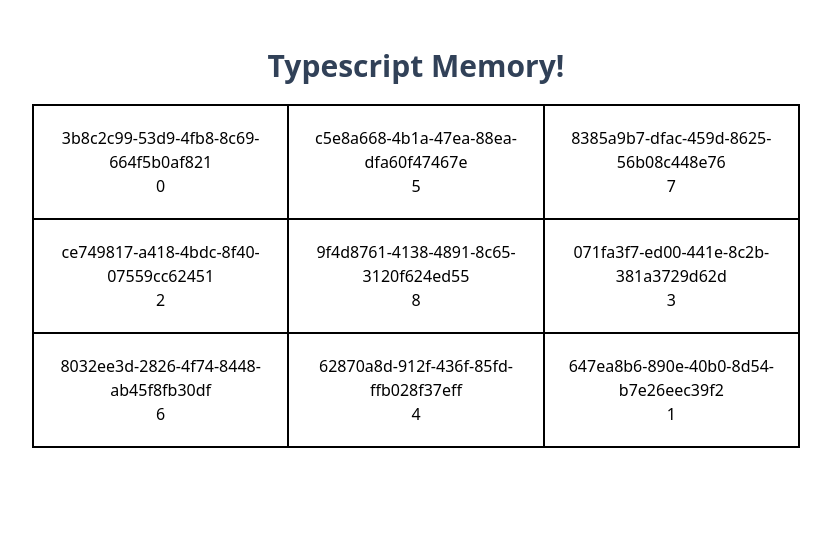
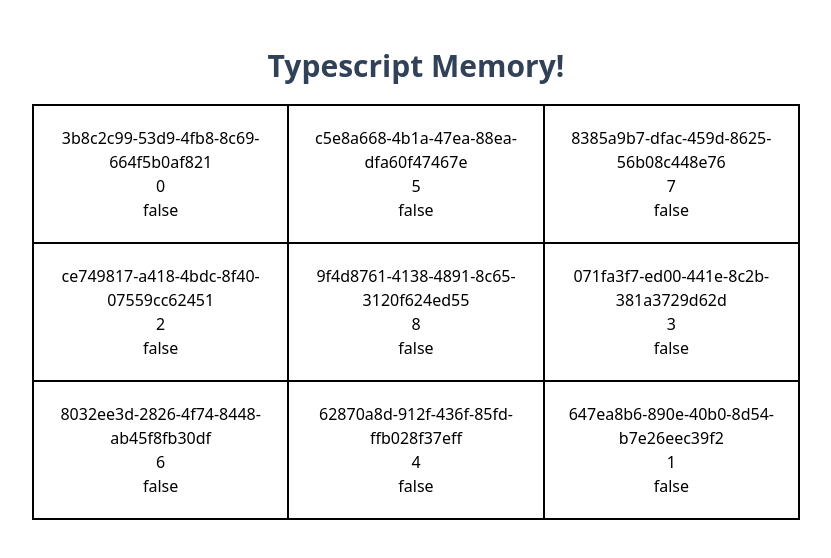
Before and after one commit to JellyRollJunior/ts-memory, a React (Vite) app: page / in a window 1280 px wide. Shown: the top 558 px of the page, without its empty margins (224-1055 px from the left). Built offline with nearby package versions, Linux system fonts and the light colour scheme.

Commit message:
Show tile clicked status. Create gamestate. Implement gameTile on click

```diff
--- a/src/components/game/gameTile.tsx
+++ b/src/components/game/gameTile.tsx
@@ -2,13 +2,18 @@
 
 type AppProps = {
   data: Tile,
+  onClick: () => void,
 }
-const GameTile = ({ data }: AppProps) => {
+
+const GameTile = ({ data, onClick }: AppProps) => {
 
   return (
-    <li className="text-center px-3 py-5 border-black border hover:bg-gray-100">
-      <div>{data.id}</div>
-      <div>{data.src}</div>
+    <li className={`text-center border-black border hover:bg-gray-300 ${data.clicked && 'bg-gray-200'}`}>
+      <button className='px-3 py-5' onClick={onClick}>
+        <div>{data.id}</div>
+        <div>{data.src}</div>
+        <div>{data.clicked ? "true" : "false"}</div>
+      </button>
     </li>
   );
 };
--- a/src/components/game/gameboard.tsx
+++ b/src/components/game/gameboard.tsx
@@ -1,14 +1,6 @@
 import { Fragment, useEffect, useState } from 'react';
-import type { Tile } from './types.ts';
+import type { GameState, Tile } from './types.ts';
 import { GameTile } from './gameTile.tsx';
-
-const createTile = (src: string): Tile => {
-  return {
-    id: crypto.randomUUID(),
-    src,
-    clicked: false,
-  };
-};
 
 const shuffleArray = <Type,>(inputArray: Type[]): Type[] => {
   const array = structuredClone(inputArray);
@@ -19,6 +11,28 @@
     array[j] = temp;
   }
   return array;
+};
+
+const createTile = (src: string): Tile => {
+  return {
+    id: crypto.randomUUID(),
+    src,
+    clicked: false,
+  };
+};
+
+const clickTile = (
+  id: string,
+  board: Tile[]
+): { state: GameState; board: Tile[] } => {
+  const tile = board.find((tile) => tile.id == id);
+  if (tile) {
+    tile.clicked = true;
+  }
+  return {
+    state: 'PLAYING',
+    board: tile ? [tile, ...board.filter((tile) => tile.id != id)] : board,
+  };
 };
 
 const Gameboard = ({ card = 9 }) => {
@@ -53,7 +67,9 @@
         {shuffleArray(gameTiles).map(
           (data): React.JSX.Element => (
             <Fragment key={data.id}>
-              <GameTile data={data} />
+              <GameTile data={data} onClick={() => {
+                setGameTiles(clickTile(data.id, gameTiles).board)
+              }} />
             </Fragment>
           )
         )}
--- a/src/components/game/types.ts
+++ b/src/components/game/types.ts
@@ -1,7 +1,9 @@
+type GameState = "NONE" | "PLAYING" | "WIN" | "LOSE";
+
 type Tile = {
     id: string;
     src: string;
     clicked: boolean;
 };
 
-export type { Tile };
+export type { GameState, Tile };
```
